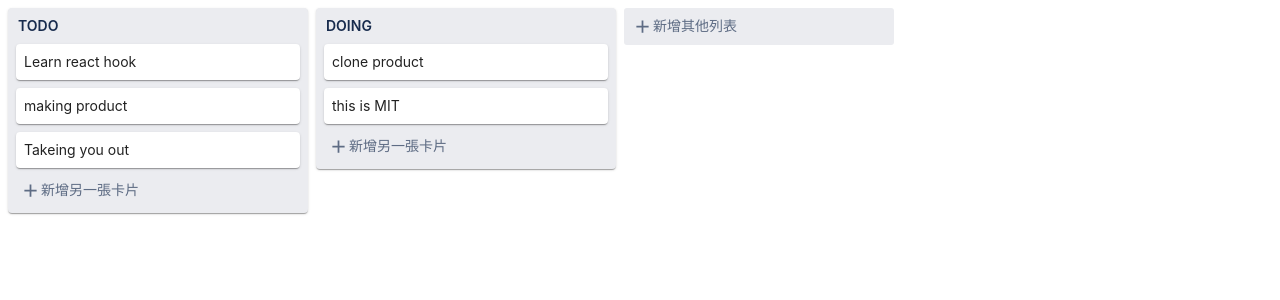
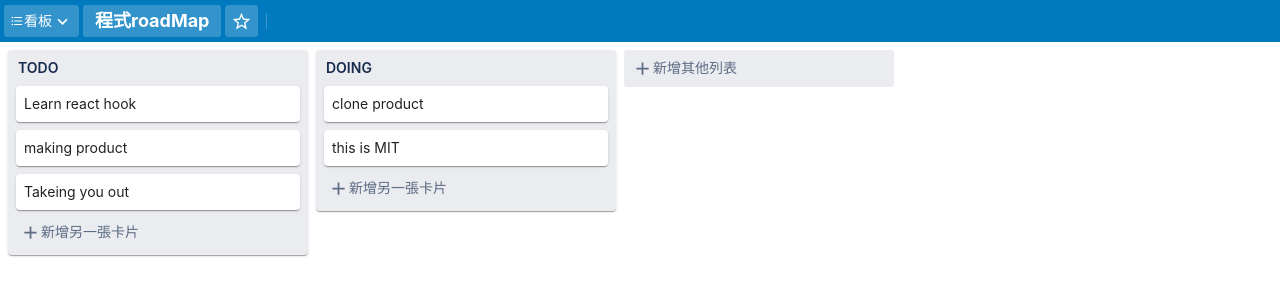
Before and after one commit to wenbay66/Trello-Clone, a React (Create React App) app: page / in a window 1280 px wide. Shown: the top 300 px of the page. Built offline with nearby package versions, Linux system fonts and the light colour scheme.

Commit message:
05/20 add Btn component v1.0

```diff
--- a/package.json
+++ b/package.json
@@ -12,6 +12,7 @@
     "react-beautiful-dnd": "^13.1.0",
     "react-dom": "^17.0.2",
     "react-scripts": "4.0.3",
+    "styled-components": "^5.3.0",
     "uuid": "^8.3.2",
     "web-vitals": "^1.1.2"
   },
--- a/public/index.html
+++ b/public/index.html
@@ -2,12 +2,9 @@
 <html lang="en">
   <head>
     <meta charset="utf-8" />
-
     <meta name="viewport" content="width=device-width, initial-scale=1" />
     <meta name="theme-color" content="#000000" />
-    <meta
-      name="description" content="Web site created using create-react-app"
-    />
+    <meta name="description" content="Web site created using create-react-app"/>
     <title>TrelloClone</title>
   </head>
   <body>
--- a/src/App.js
+++ b/src/App.js
@@ -1,9 +1,11 @@
 import React from "react";
-import Wrapper from "./Wrapper";
+import Wrapper from "./Component/List/Wrapper";
+import TopBar from "./Component/TopBar/TopBar";
 
 export default function App() {
   return (
     <>
+      <TopBar />
       <Wrapper />
     </>
   );
--- /dev/null
+++ b/src/Component/Btn/Btn.js
@@ -0,0 +1,38 @@
+import React from 'react';
+import styled from "styled-components";
+const Button = styled.button`
+    cursor:pointer;
+    border-style: none;
+    padding: 6px;
+    height: 32px;
+    border-radius: 3px;
+    box-sizing: border-box;
+    color: rgb(255, 255, 255);
+    display: flex;
+    justify-content: center;
+    align-items: center;
+    font-family: -apple-system, BlinkMacSystemFont, 'Segoe UI', 'Roboto', 'Noto Sans', 'Ubuntu', 'Droid Sans', 'Helvetica Neue', sans-serif;
+    font-size: 14px;
+    font-stretch: 100%;
+    font-style: normal;
+    font-variant-caps: normal;
+    font-variant-east-asian: normal;
+    font-variant-ligatures: normal;
+    font-variant-numeric: normal;
+    letter-spacing: normal;
+    outline: none;
+    background-color: rgba(255, 255, 255 ,0.2);
+    backdrop-filter: blur(4px);
+    &:hover {
+        background-color: rgba(255, 255, 255 ,0.3);
+      }
+`
+export default function Btn(props){
+    return (
+        <>
+            <Button>
+                {props.children}
+            </Button>
+        </>
+    )
+}
--- /dev/null
+++ b/src/Component/TopBar/TopBar.js
@@ -0,0 +1,60 @@
+import React from 'react';
+import styled from "styled-components";
+//component
+import Btn from "../Btn/Btn"
+import FormatListBulletedRoundedIcon from '@material-ui/icons/FormatListBulletedRounded';
+import KeyboardArrowDownRoundedIcon from '@material-ui/icons/KeyboardArrowDownRounded';
+import StarBorderOutlinedIcon from '@material-ui/icons/StarBorderOutlined';
+
+const Container = styled.div`
+    max-height: 34px;
+    min-height: 34px;
+    background: rgb(1,121,191);
+    padding: 4px;
+    display: flex;
+    align-items: center;
+`
+const TitleBtn = styled.span`
+    font-weight: 700;
+    font-size: 18px;
+    margin-left: 6px;
+    margin-right: 6px;
+`
+const Border = styled.span`
+    border-left-color: rgba(255, 255, 255, 0.24);
+    border-left-style: solid;
+    border-left-width: 1px;
+    height: 16px;
+    margin-left: 8px;
+    margin-right: 8px
+`
+
+export default function TopBar(){
+    const ccc = ()=>{
+        alert('123')
+    }
+    return (
+        <>
+            <Container>
+                <span onClick={ccc}>
+                    <Btn>
+                        <FormatListBulletedRoundedIcon style={{fontSize:14}}/>
+                        <span>看板</span>
+                        <KeyboardArrowDownRoundedIcon/>
+                    </Btn>
+                </span>
+                <span onClick={ccc} style={{marginLeft:'4px'}}>
+                    <Btn>
+                        <TitleBtn>程式roadMap</TitleBtn>
+                    </Btn>
+                </span>
+                <span style={{marginLeft:'4px'}}>
+                    <Btn>
+                        <StarBorderOutlinedIcon />
+                    </Btn>
+                </span>
+                <Border />
+            </Container>
+        </>
+    )
+}
```
Also changed, not shown: src/Component/List/Wrapper.js (renamed from src/Wrapper.js, +8 -7 lines), src/reportWebVitals.js (deleted, +0 -13 lines), src/Css/reset.css (renamed from src/reset.css), src/Css/styles.css (renamed from src/styles.css), src/logo.svg (deleted), src/test/test.js (deleted), 1 other file (tests, documents, lock files or other folders).
